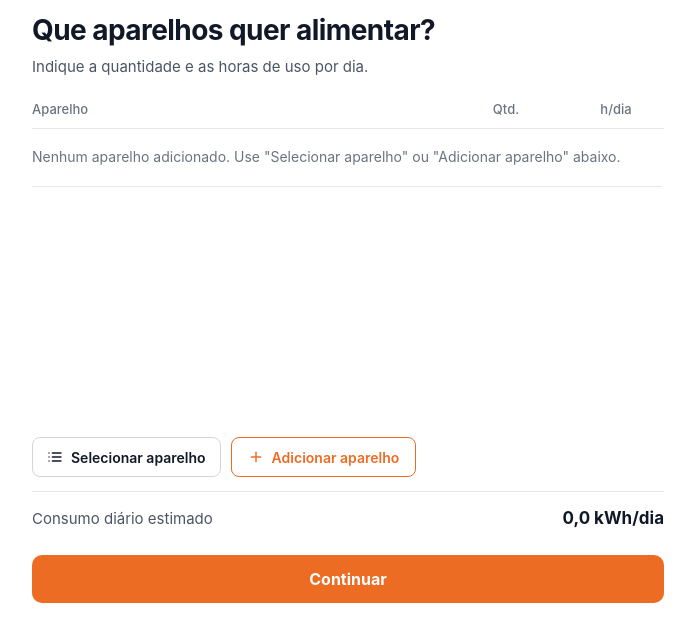
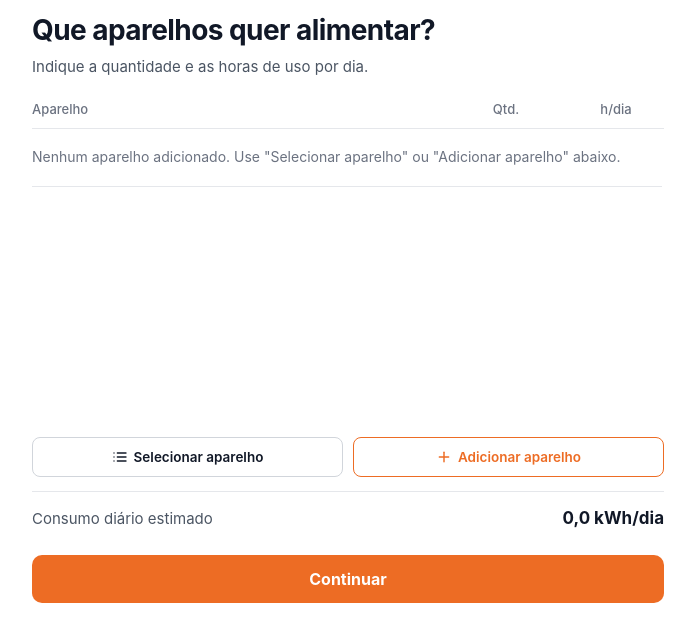
Before and after one commit to jossuemohamad-cmd/Simulador-Solar, a website: page index.html in a window 1280 px wide. Shown: the part 165-800 px from the top of the page, without its empty margins (292-987 px from the left). Drawn offline with Linux system fonts and the light colour scheme; no server answers.

Commit message:
Keep Selecionar aparelho and Adicionar aparelho side by side in 2-column grid

```diff
--- a/index.html
+++ b/index.html
@@ -21,7 +21,7 @@
   <link rel="icon" type="image/png" href="favicon.png">
   <link rel="apple-touch-icon" href="icon-192.png">
 
-  <link rel="stylesheet" href="style.css?v=20261116_06">
+  <link rel="stylesheet" href="style.css?v=20261116_07">
 </head>
 <body>
   <div class="app-shell">
@@ -364,7 +364,7 @@
     </div>
   </div>
 
-  <script src="shared-catalog.js?v=20261116_06"></script>
-  <script src="app.js?v=20261116_06"></script>
+  <script src="shared-catalog.js?v=20261116_07"></script>
+  <script src="app.js?v=20261116_07"></script>
 </body>
 </html>
--- a/style.css
+++ b/style.css
@@ -289,27 +289,29 @@ html, body {
 
 .add-other-row {
   flex-shrink: 0;
-  display: flex;
-  flex-wrap: wrap;
+  display: grid;
+  grid-template-columns: 1fr 1fr;
   gap: 10px;
   padding: 14px 0;
   border-bottom: 1px solid var(--line);
 }
 
 .btn-select-appliance {
+  width: 100%;
   display: inline-flex;
   align-items: center;
   justify-content: center;
-  gap: 8px;
+  gap: 6px;
   height: 40px;
-  padding: 0 14px;
+  padding: 0 10px;
   border: 1.5px solid var(--input-border);
   border-radius: 8px;
   background-color: #ffffff;
   color: var(--ink);
   font-family: inherit;
-  font-size: 14px;
+  font-size: 13.5px;
   font-weight: 600;
+  white-space: nowrap;
   cursor: pointer;
   transition: border-color 0.15s ease, background-color 0.15s ease;
 }
@@ -372,19 +374,21 @@ html, body {
 }
 
 .btn-add-appliance {
+  width: 100%;
   display: inline-flex;
   align-items: center;
   justify-content: center;
-  gap: 8px;
+  gap: 6px;
   height: 40px;
-  padding: 0 16px;
+  padding: 0 10px;
   border: 1.5px solid var(--orange);
   border-radius: 8px;
   background-color: #ffffff;
   color: var(--orange);
   font-family: inherit;
-  font-size: 14px;
+  font-size: 13.5px;
   font-weight: 600;
+  white-space: nowrap;
   cursor: pointer;
   transition: background-color 0.15s ease, color 0.15s ease;
 }
```
